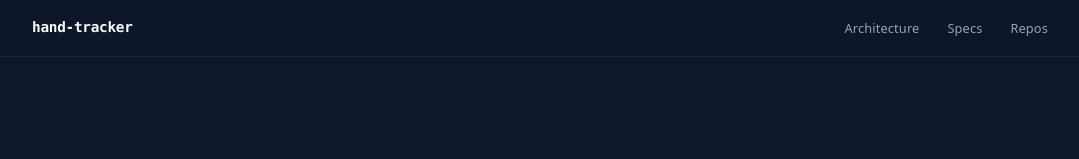
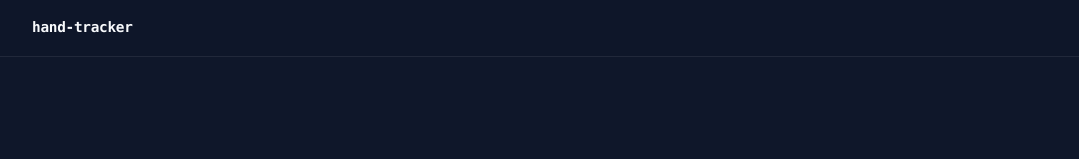
Before and after one commit to javinwittig/hand_tracker_website, a plain HTML site: page index.html in a window 1280 px wide. Shown: the top 159 px of the page, without its empty margins (100-1179 px from the left). Drawn offline with Linux system fonts and the light colour scheme.

Commit message:
updating

```diff
--- a/index.html
+++ b/index.html
@@ -126,11 +126,7 @@ footer .links a:hover{color:var(--text-muted)}
 <nav>
   <div class="nav-inner">
     <a href="#" class="logo">hand-tracker</a>
-    <div class="links">
-      <a href="#architecture">Architecture</a>
-      <a href="#specs">Specs</a>
-      <a href="#repositories">Repos</a>
-    </div>
+
   </div>
 </nav>
 
```
Also changed, not shown: 1 other file.
